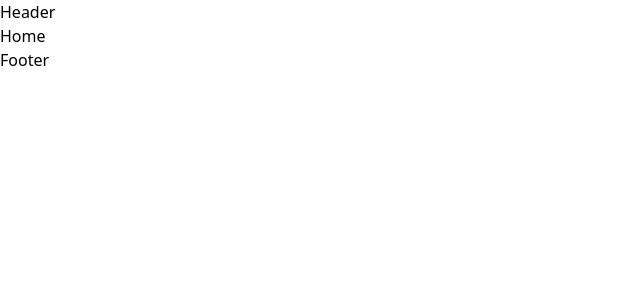
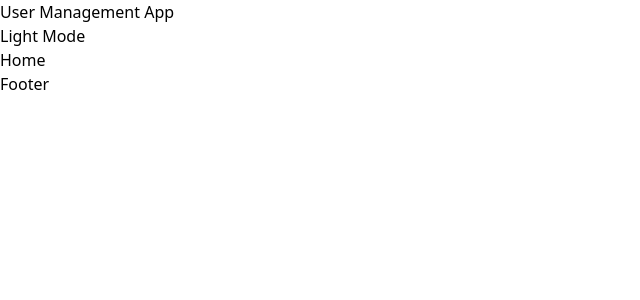
Before and after one commit to amankashyap004/assignment-synergy-labs-react, a React (Vite) app: page / in a window 1280 px wide. Shown: the top 300 px of the page, without its empty margins (0-640 px from the left). Built offline with nearby package versions, Linux system fonts and the light colour scheme.

Commit message:
feat: theme toggle

```diff
--- a/src/App.tsx
+++ b/src/App.tsx
@@ -2,11 +2,16 @@ import React from "react";
 import Header from "./components/Header";
 import Footer from "./components/Footer";
 import Home from "./pages/Home";
+import { useTheme } from "./contexts/ThemeProvider";
 
 const App = () => {
+  const { isDarkMode } = useTheme();
   return (
-    <main>
+    <main
+      className={isDarkMode ? "bg-black text-white" : "bg-white text-black"}
+    >
       <Header />
+      <div className="pt-12"></div>
       <Home />
       <Footer />
     </main>
--- a/src/components/Header.tsx
+++ b/src/components/Header.tsx
@@ -1,9 +1,15 @@
-import React from 'react'
+import React from "react";
+import ThemeToggleButton from "./ThemeToggleButton";
 
-const Header = () => {
+const Header: React.FC = () => {
   return (
-    <div>Header</div>
-  )
-}
+    <header className="bg-gray-900 text-white p-4 flex justify-between items-center fixed w-full">
+      <div>
+        <p className="text-sm lg:text-2xl font-semibold">User Management App</p>
+      </div>
+      <ThemeToggleButton />
+    </header>
+  );
+};
 
-export default Header
+export default Header;
--- /dev/null
+++ b/src/components/ThemeToggleButton.tsx
@@ -0,0 +1,17 @@
+import React from "react";
+import { useTheme } from "../contexts/ThemeProvider";
+
+const ThemeToggleButton: React.FC = () => {
+  const { isDarkMode, toggleTheme } = useTheme();
+
+  return (
+    <button
+      onClick={toggleTheme}
+      className="cursor-pointer font-semibold lg:text-lg"
+    >
+      {isDarkMode ? "Light Mode" : "Dark Mode"}
+    </button>
+  );
+};
+
+export default ThemeToggleButton;
--- /dev/null
+++ b/src/contexts/ThemeProvider.tsx
@@ -0,0 +1,34 @@
+import React, { createContext, useState, useContext, ReactNode } from "react";
+
+interface ThemeContextType {
+  isDarkMode: boolean;
+  toggleTheme: () => void;
+}
+
+const ThemeContext = createContext<ThemeContextType | undefined>(undefined);
+
+export const useTheme = () => {
+  const context = useContext(ThemeContext);
+  if (!context) {
+    throw new Error("useTheme must be used within a ThemeProvider");
+  }
+  return context;
+};
+
+interface ThemeProviderProps {
+  children: ReactNode;
+}
+
+export const ThemeProvider: React.FC<ThemeProviderProps> = ({ children }) => {
+  const [isDarkMode, setIsDarkMode] = useState(true);
+
+  const toggleTheme = () => {
+    setIsDarkMode((prevMode) => !prevMode);
+  };
+
+  return (
+    <ThemeContext.Provider value={{ isDarkMode, toggleTheme }}>
+      {children}
+    </ThemeContext.Provider>
+  );
+};
--- a/src/main.tsx
+++ b/src/main.tsx
@@ -1,10 +1,13 @@
-import { StrictMode } from 'react'
-import { createRoot } from 'react-dom/client'
-import App from './App.tsx'
-import './index.css'
+import { StrictMode } from "react";
+import { createRoot } from "react-dom/client";
+import App from "./App.tsx";
+import "./index.css";
+import { ThemeProvider } from "./contexts/ThemeProvider.tsx";
 
-createRoot(document.getElementById('root')!).render(
+createRoot(document.getElementById("root")!).render(
   <StrictMode>
-    <App />
-  </StrictMode>,
-)
+    <ThemeProvider>
+      <App />
+    </ThemeProvider>
+  </StrictMode>
+);
```
